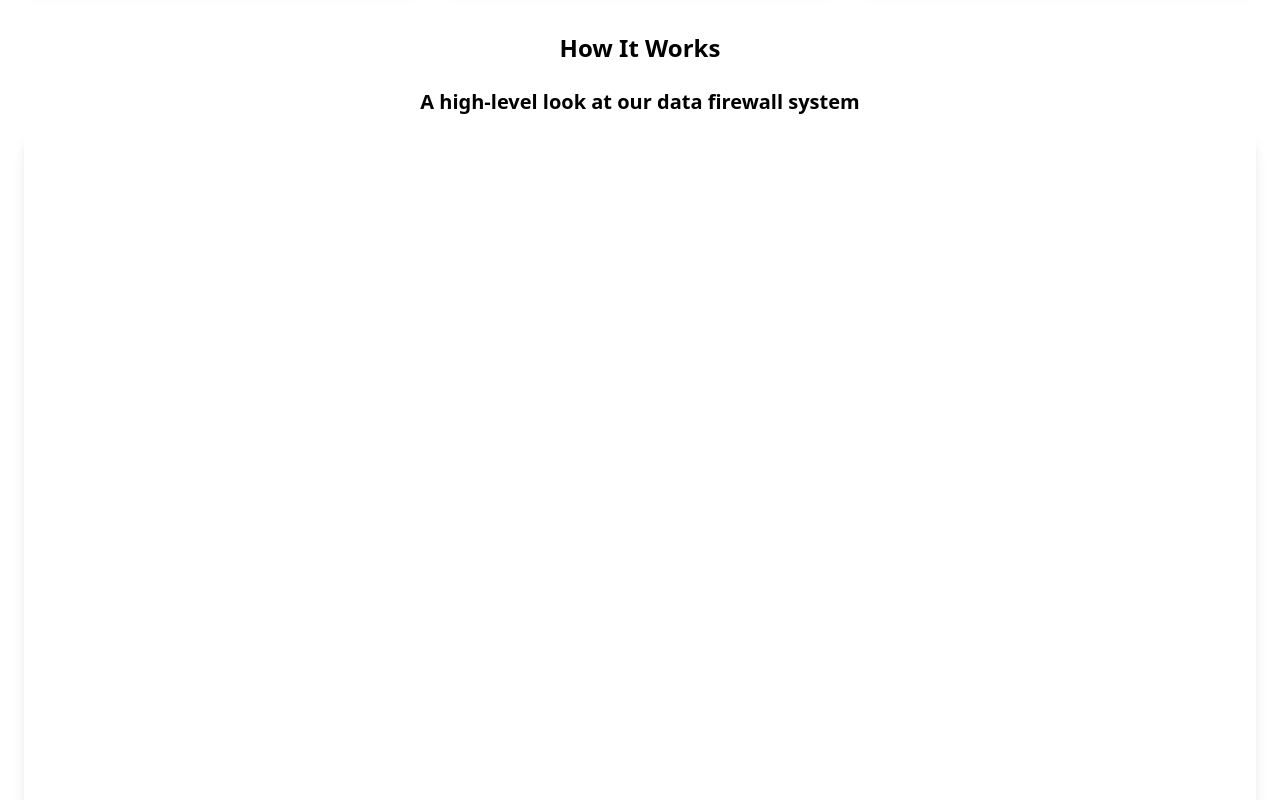
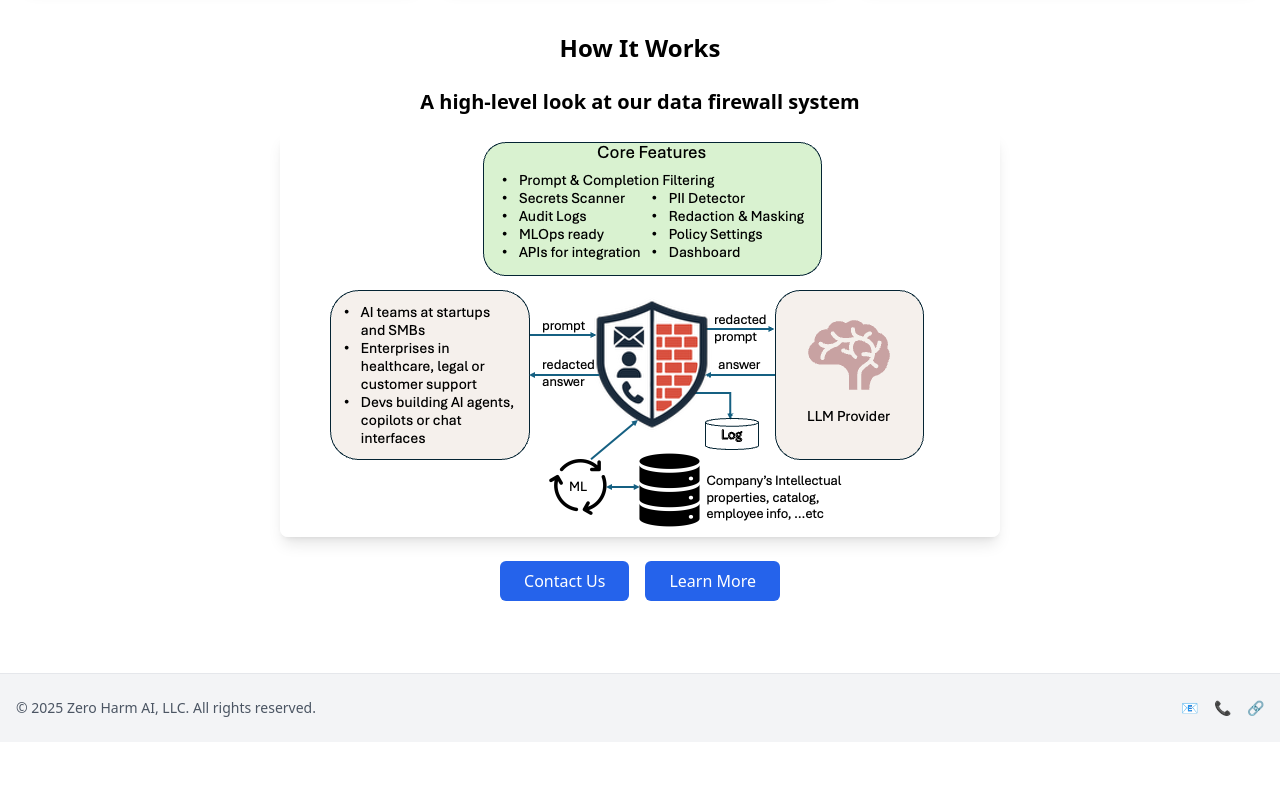
Before and after one commit to Zero-Harm-AI-LLC/zero-harm-ai-frontend, a React (Vite) app: page / in a window 1280 px wide. Shown: the part 480-1280 px from the top of the page. After the commit the page ends 1222 px from the top, so only its background shows below. Built offline with nearby package versions, Linux system fonts and the light colour scheme; no server answers; the HTML template or start-up script is replaced by a standard one.

Commit message:
revert back to image

```diff
--- a/src/pages/Home.tsx
+++ b/src/pages/Home.tsx
@@ -50,7 +50,7 @@ export default function Home() {
         <h2 className="text-2xl font-semibold mb-6">How It Works</h2>
         <h3 className="text-xl font-semibold mb-4">A high-level look at our data firewall system</h3>
         <img
-          src="/Privacy.svg"
+          src={architectureDiagram}
           alt="Data Firewall Architecture"
           className="mx-auto rounded-lg shadow-lg max-w-full h-auto mb-6"
         />
```
Also changed, not shown: public/Privacy.svg (deleted).
